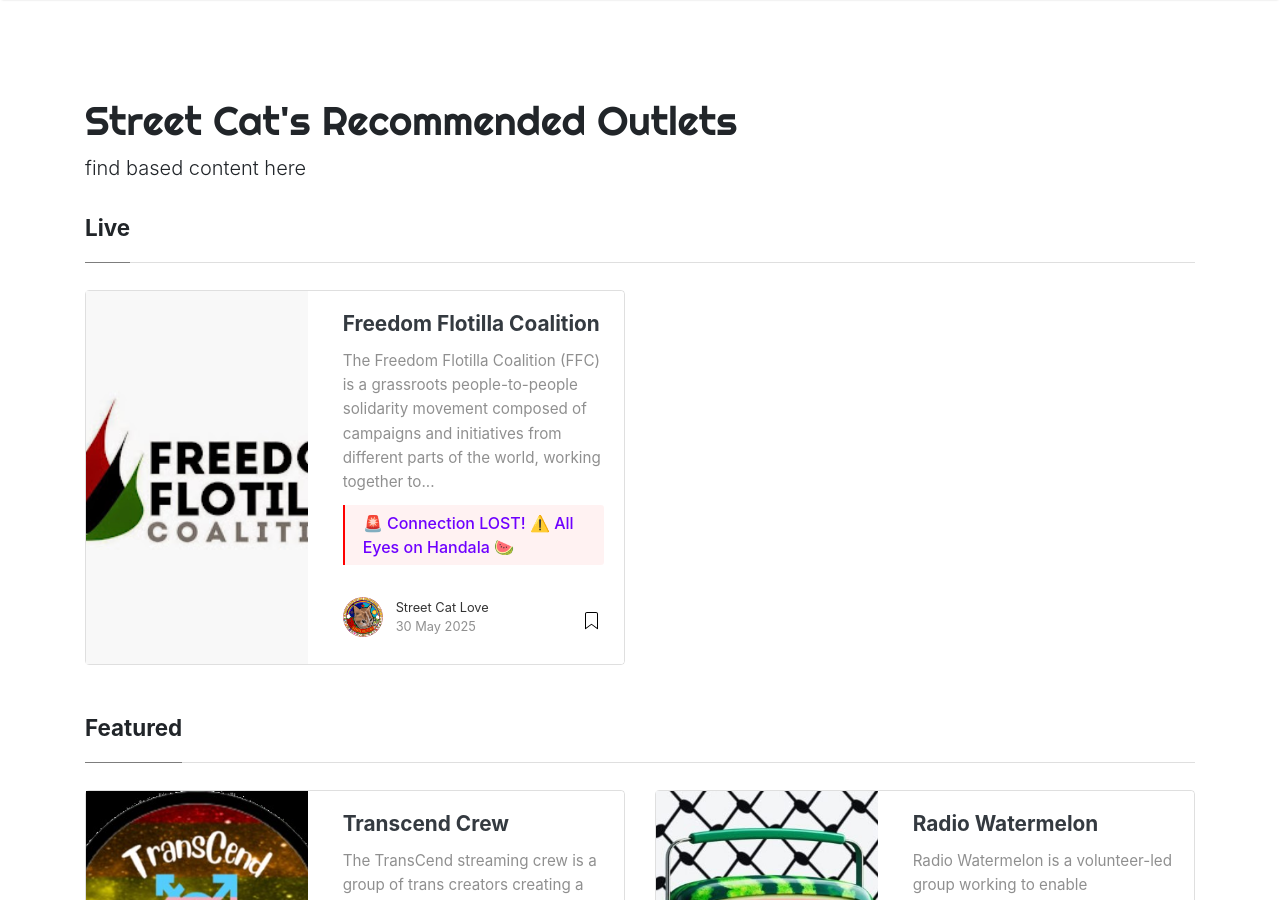
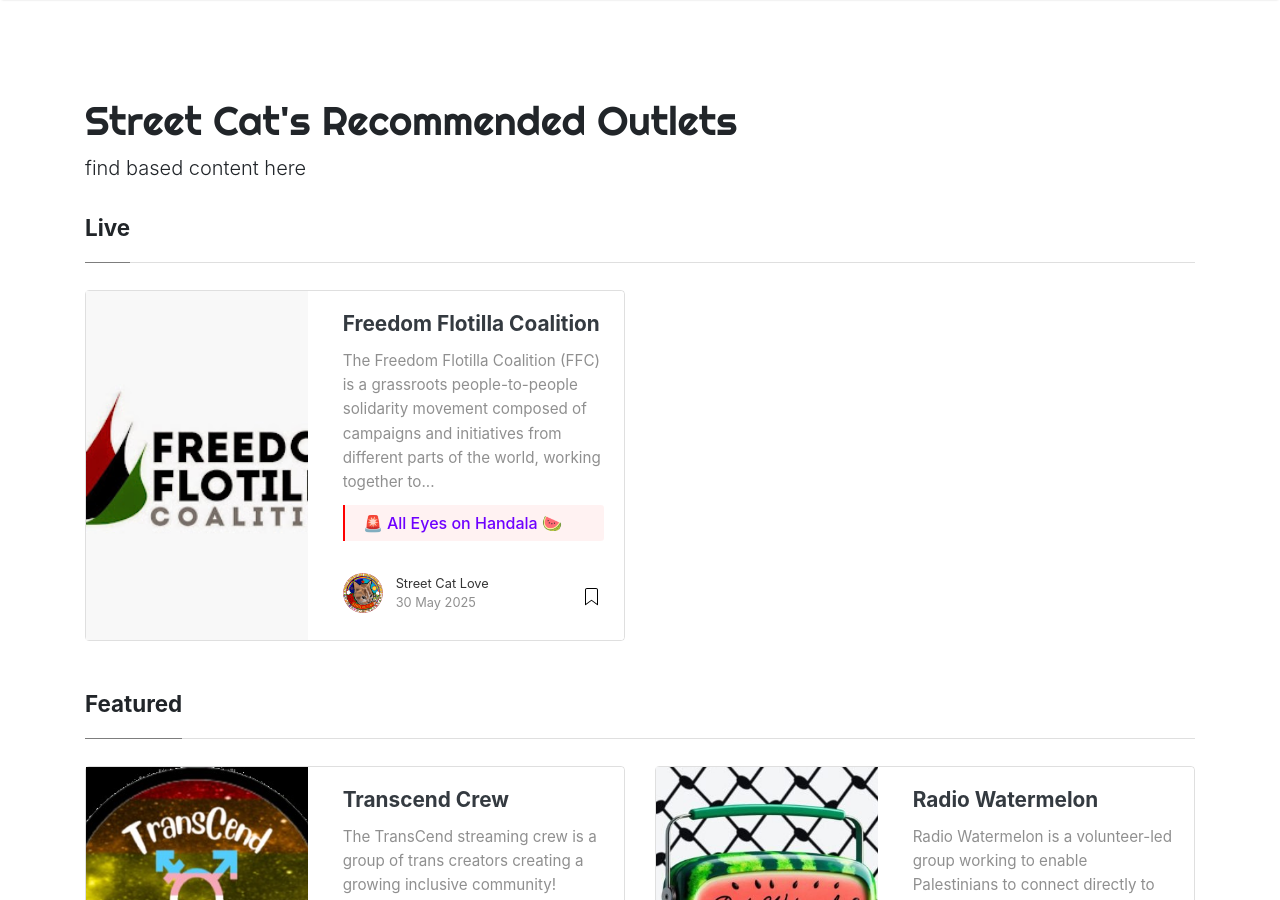
Before and after one commit to StreetCatLove/recs, a Jekyll site: the page built from index.html, in a window 1280 px wide and 900 px high. Built offline with Jekyll 4.4.1, drawn with Linux system fonts in a browser that asks for light colours; nearby versions of some CDN libraries; a script that is not in the unit is left out.

Commit message:
Update sosbox.html

```diff
--- a/_includes/sosbox.html
+++ b/_includes/sosbox.html
@@ -34,7 +34,7 @@
 
                             <div class="sos-status" style="margin-top: 10px;">
                                 <span class="live-badge"></span>
-                                <a href="{{ post.sos-link }}" target="_blank" class="watch-link"> 🚨 Connection LOST! ⚠️ All Eyes on Handala 🍉 </a>
+                                <a href="{{ post.sos-link }}" target="_blank" class="watch-link"> 🚨 All Eyes on Handala 🍉 </a>
                             </div>
                         </div>
                         <div class="card-footer b-0 bg-white mt-auto">
```
